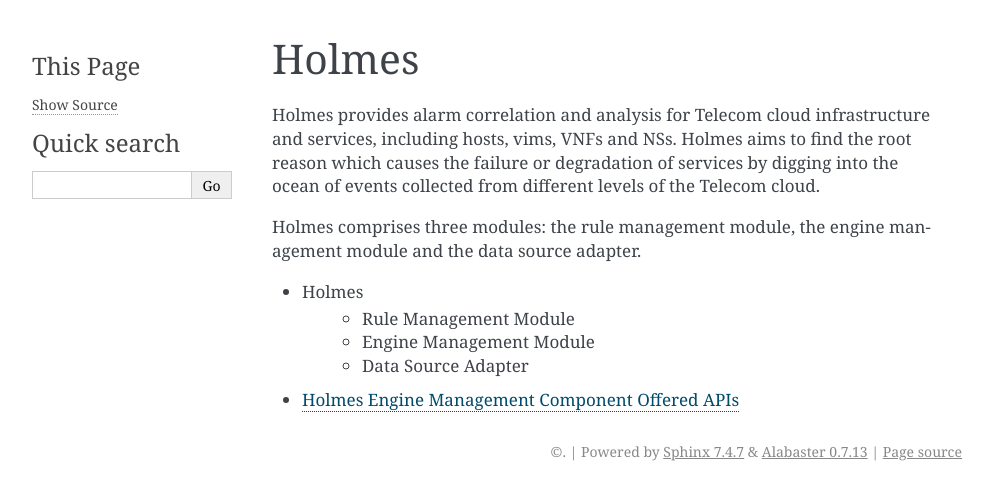
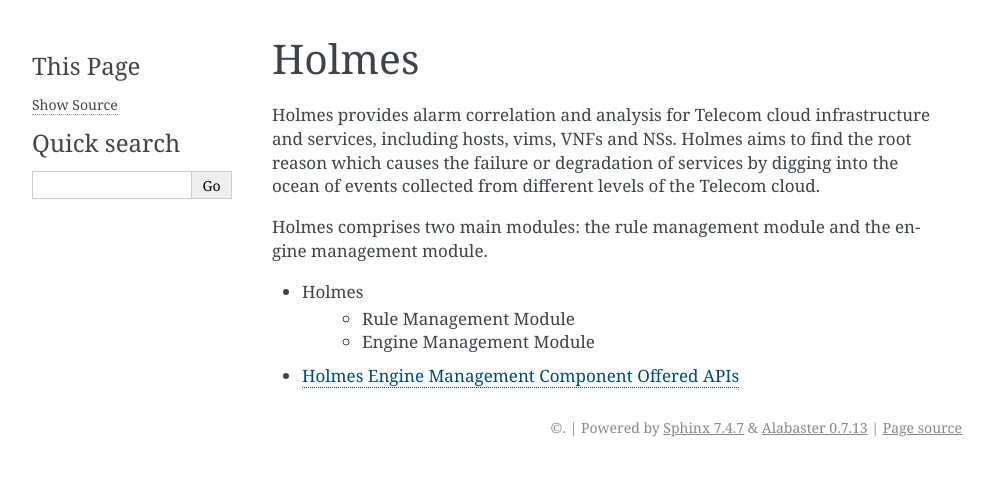
Before and after one commit to onap/archived-holmes-engine-management, a Sphinx documentation site: the page built from docs/index.rst, in a window 1280 px wide. Shown: the top 500 px of the page, without its empty margins (148-1140 px from the left). Built offline with Sphinx 7.4.7, drawn with Linux system fonts in a browser that asks for light colours.

Commit message:
Updated the Contents of the Documents
Change-Id: I6fcb1f07cdc601f60de6ab24e82d6edd787ddd54
Issue-ID: HOLMES-377
Signed-off-by: GuangrongFu <fu.guangrong@zte.com.cn>

```diff
--- a/docs/index.rst
+++ b/docs/index.rst
@@ -6,12 +6,11 @@
 
 Holmes provides alarm correlation and analysis for Telecom cloud infrastructure and services, including hosts, vims, VNFs and NSs. Holmes aims to find the root reason which causes the failure or degradation of services by digging into the ocean of events collected from different levels of the Telecom cloud.
 
-Holmes comprises three modules: the rule management module, the engine management module and the data source adapter.
+Holmes comprises two main modules: the rule management module and the engine management module.
 
 - Holmes
     - Rule Management Module
     - Engine Management Module
-    - Data Source Adapter
 
 .. toctree::
    :maxdepth: 1
```
